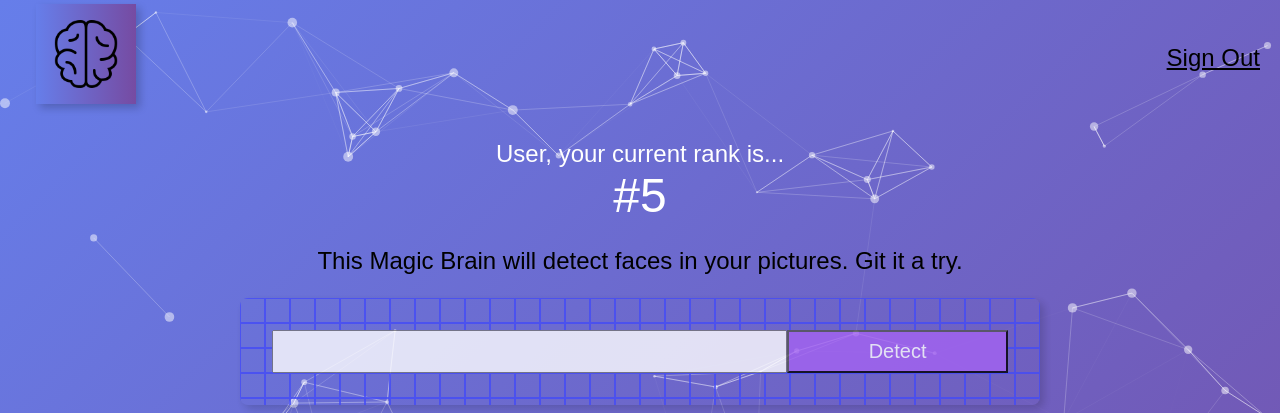
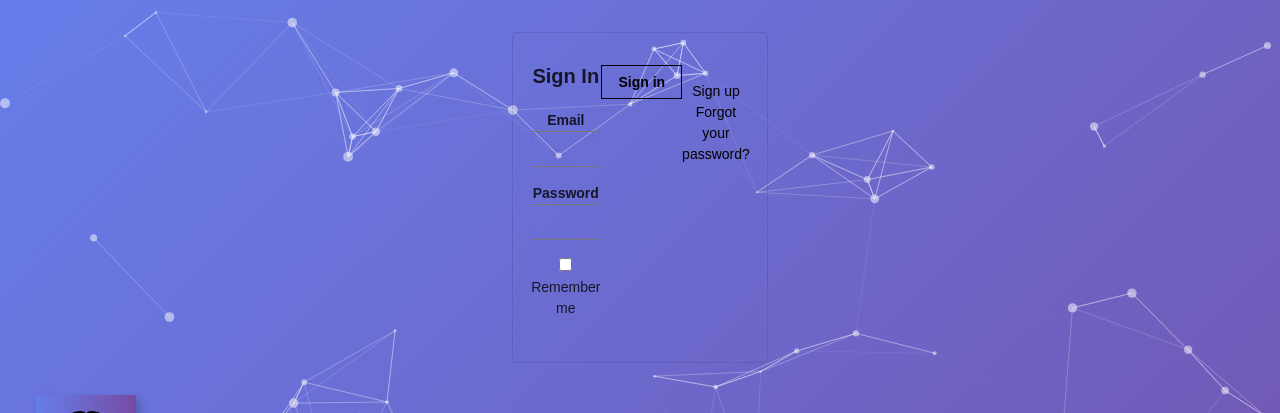
Before and after one commit to Chamiln17/Face_Recognition_Frontend, a React (Create React App) app: page / in a window 1280 px wide. Shown: the top 413 px of the page. Built offline with nearby package versions, Linux system fonts and the light colour scheme; a web font is replaced by a local one.

Commit message:
Added SignIn Component to App.js

```diff
--- a/src/App.js
+++ b/src/App.js
@@ -6,6 +6,7 @@
 import FaceRecognition from "./components/FaceRecognition/FaceRecognition";
 import Rank from "./components/Rank/Rank";
 import "./App.css";
+import SignIn from "./components/SignIn/SignIn";
 
 const App = () => {
   const [input, setInput] = useState("");
@@ -156,6 +157,7 @@
     )
       .then((response) => response.json())
       .then((result) => {
+        console.log(result);
             displayFaceBox(calcBoxFace(result.outputs[0].data.regions[0].region_info.bounding_box));
       })
       .catch((error) => console.log("error", error));
@@ -170,6 +172,7 @@
         loaded={particlesLoaded}
         options={partclesOptions}
       />
+      <SignIn />
       <Navigation />
       <Rank />
       <ImageLinkForm
--- /dev/null
+++ b/src/components/SignIn/SignIn.js
@@ -0,0 +1,56 @@
+const SignIn = () => {
+  return (
+    <article className="br2 ba  dark-gray b--black-10 mv4 w-100 w-50-m w-25-l mw5 center">
+      <main className="pa4 black-80">
+        <form className="measure center">
+          <fieldset id="sign_up" className="ba b--transparent ph0 mh0">
+            <legend className="f4 fw6 ph0 mh0">Sign In</legend>
+            <div className="mt3">
+              <label className="db fw6 lh-copy f6" for="email-address">
+                Email
+              </label>
+              <input
+                className="pa2 input-reset ba bg-transparent hover-bg-black hover-white w-100"
+                type="email"
+                name="email-address"
+                id="email-address"
+              />
+            </div>
+            <div className="mv3">
+              <label className="db fw6 lh-copy f6" for="password">
+                Password
+              </label>
+              <input
+                className="b pa2 input-reset ba bg-transparent hover-bg-black hover-white w-100"
+                type="password"
+                name="password"
+                id="password"
+              />
+            </div>
+            <label className="pa0 ma0 lh-copy f6 pointer">
+              <input type="checkbox" />
+              Remember me
+            </label>
+          </fieldset>
+          <div className="">
+            <input
+              className="b ph3 pv2 input-reset ba b--black bg-transparent grow pointer f6 dib"
+              type="submit"
+              value="Sign in"
+            />
+          </div>
+          <div className="lh-copy mt3">
+            <a href="#0" className="f6 link dim black db">
+              Sign up
+            </a>
+            <a href="#0" className="f6 link dim black db">
+              Forgot your password?
+            </a>
+          </div>
+        </form>
+      </main>
+    </article>
+  );
+};
+
+export default SignIn;
```
